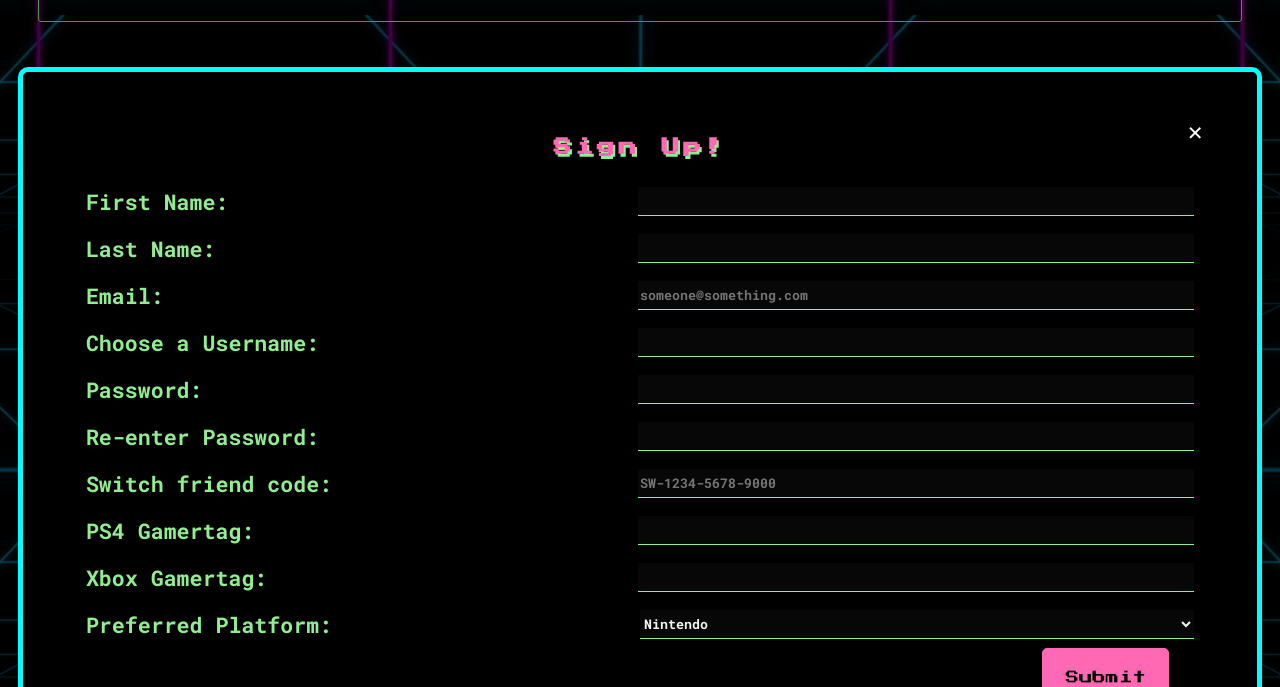
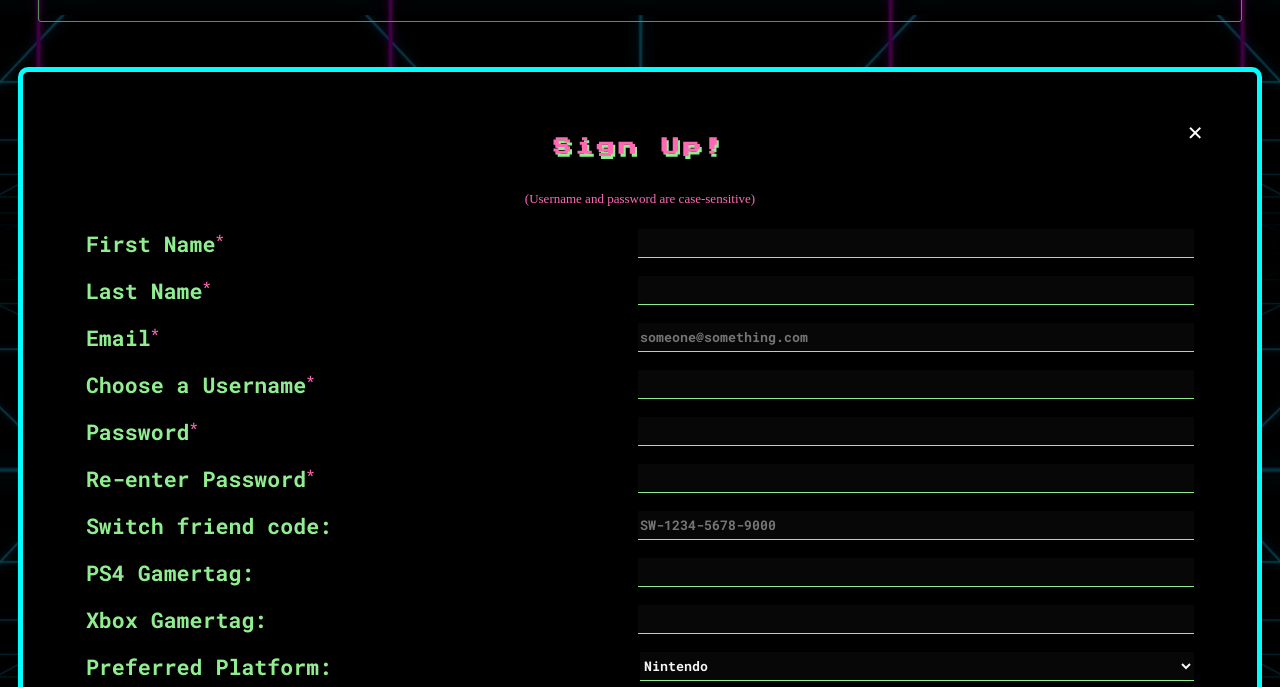
Before and after one commit to Mrjustinfry/thegameroom, a website: page public/index.html in a window 1280 px wide. Both pictures are taken after a click on the button "Sign up now!". Shown: the part 177-864 px from the top of the page. Drawn offline with nearby package versions, Linux system fonts and the light colour scheme.

Commit message:
added disclaimer to signup form

```diff
--- a/public/index.css
+++ b/public/index.css
@@ -52,6 +52,13 @@ img {
     background-color: white;
     max-height: 4em;
     z-index: 4;
+}
+
+.red {
+    font-size: small;
+    color: hotpink;
+    text-align: center;
+    vertical-align: super;
 }
 
 main {
--- a/public/templates.js
+++ b/public/templates.js
@@ -81,12 +81,13 @@ function signupTemplate() {
                 <fieldset>
                     <span class="close">&times;</span>
                     <h4 class="signUpHead">Sign Up!</h4>
-                    <label><div class="sInput">First Name: </div><input type="text" min="3" class="firstName suIn" required /></label>
-                    <label><div class="sInput">Last Name: </div><input type="text" min="3" class="lastName suIn" required /></label>
-                    <label><div class="sInput">Email: </div><input type="email" placeholder="someone@something.com" class="email suIn" required /></label>
-                    <label><div class="sInput">Choose a Username: </div><input type="text" min="3" maxlength="15" class="username suIn" required /></label>
-                    <label><div class="sInput">Password: </div><input type="password" class="password suIn" min="10" required /></label>
-                    <label><div class="sInput">Re-enter Password: </div><input type="password" min="5" maxlength="20" class="passwordTwo suIn" required /></label>
+                    <p class="red">(Username and password are case-sensitive)</p>
+                    <label><div class="sInput">First Name<span class="red">*</span> </div><input type="text" min="3" class="firstName suIn" required /></label>
+                    <label><div class="sInput">Last Name<span class="red">*</span> </div><input type="text" min="3" class="lastName suIn" required /></label>
+                    <label><div class="sInput">Email<span class="red">*</span> </div><input type="email" placeholder="someone@something.com" class="email suIn" required /></label>
+                    <label><div class="sInput">Choose a Username<span class="red">*</span> </div><input type="text" min="3" maxlength="15"  class="username suIn" required /></label>
+                    <label><div class="sInput">Password<span class="red">*</span> </div><input type="password" class="password suIn" min="10" required /></label>
+                    <label><div class="sInput">Re-enter Password<span class="red">*</span> </div><input type="password" min="5" maxlength="20" class="passwordTwo suIn" required /></label>
                     <label><div class="sInput">Switch friend code: </div><input type="text" class="nintendo suIn" placeholder="SW-1234-5678-9000" pattern="SW[-][0-9]{4}[-][0-9]{4}[-][0-9]{4}" /></label>
                     <label><div class="sInput">PS4 Gamertag: </div><input type="text" class="playstation suIn" /></label>
                     <label><div class="sInput">Xbox Gamertag: </div><input type="text" class="xbox suIn" /></label>
@@ -103,6 +104,7 @@ function signupTemplate() {
                     <button type="submit" class="logInBtn" id="signupuser">Submit</button>
                 </fieldset>
             </form>
+        <p class="red">* required</p>
         </div>`
 };
 
```
